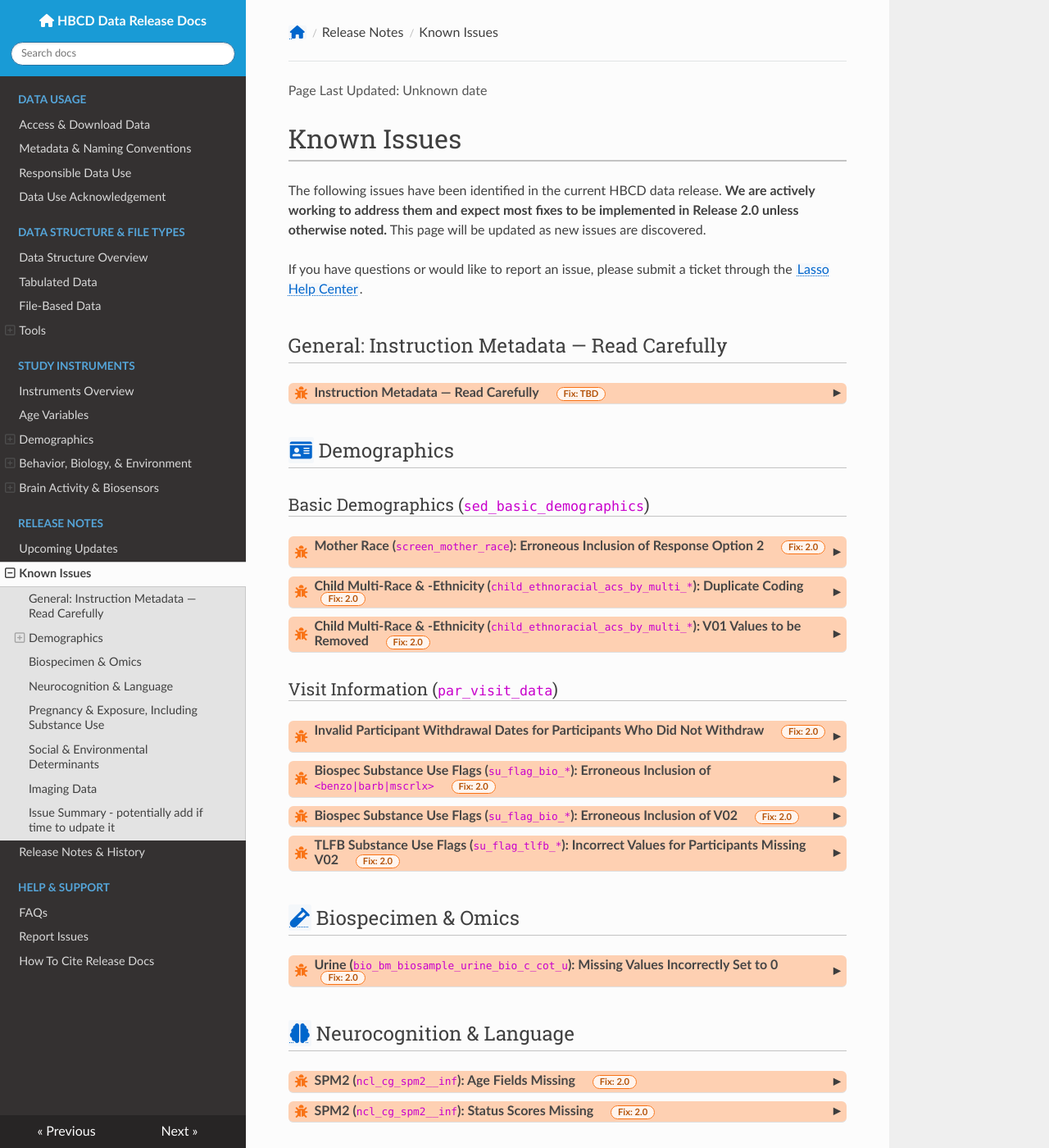
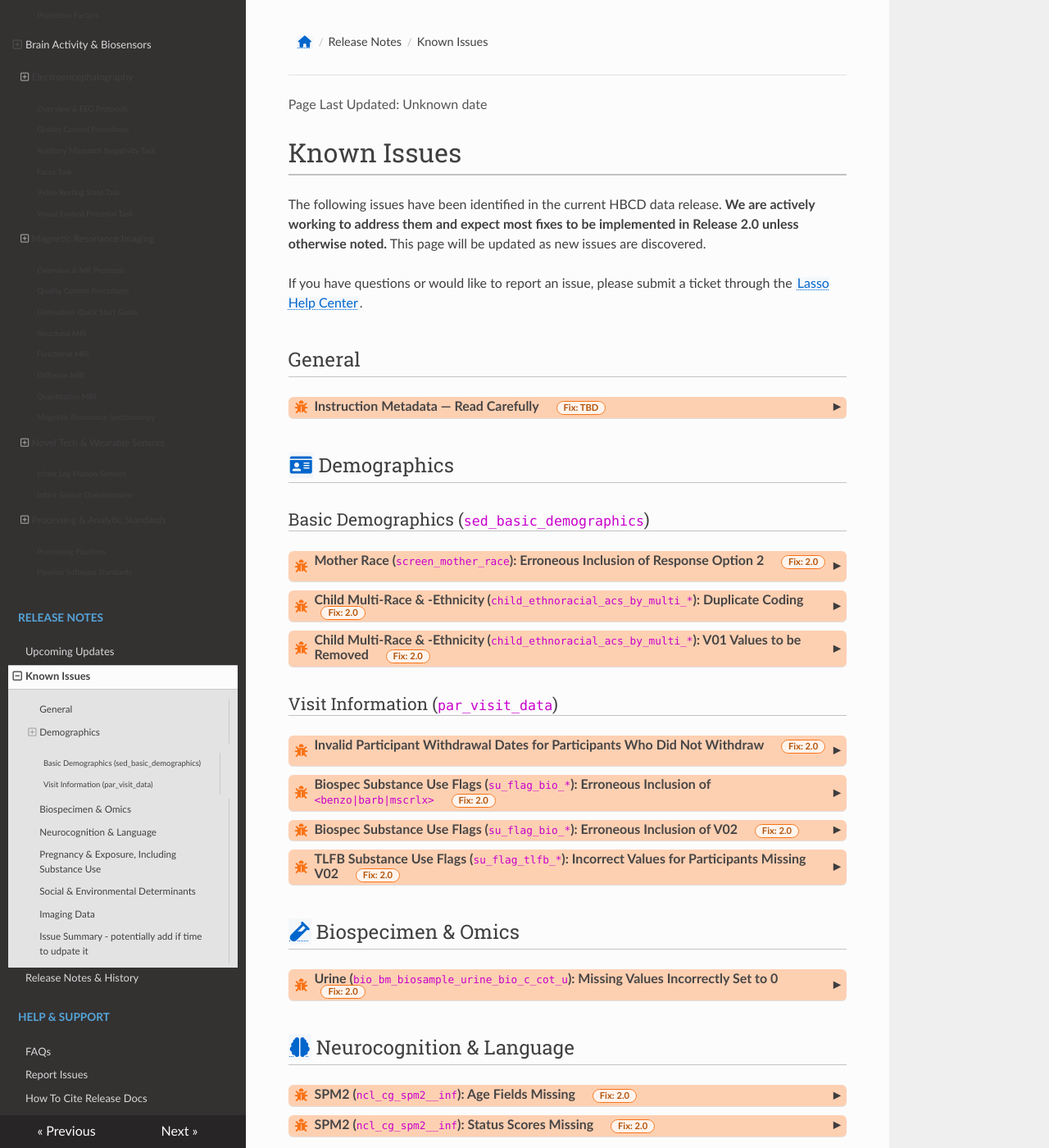
Before and after one commit to nbdc-datahub/hbcd-docs, an MkDocs documentation site: the page built from docs/changelog/knownissues.md, in a window 1280 px wide and 1400 px high. Shown: the whole window at 82% size. Built offline with MkDocs 1.6.1, drawn with Linux system fonts in a browser that asks for light colours; nearby versions of some CDN libraries.

Commit message:
update issues css styling

```diff
--- a/docs/changelog/knownissues.md
+++ b/docs/changelog/knownissues.md
@@ -4,7 +4,7 @@
 
 If you have questions or would like to report an issue, please submit a ticket through the [Lasso Help Center](https://nbdc.lassoinformatics.com/issue-tracker).
 
-## General: Instruction Metadata — Read Carefully
+## General
 
 <div id="instr-metadata" class="issues-banner" onclick="toggleCollapse(this)">
   <span class="emoji"><i class="fas fa-bug"></i></span>
@@ -17,7 +17,7 @@
   </span>
   <span class="arrow">▸</span>
 </div>
-<div class="table-collapsible-content">
+<div class="issues-collapsible-content">
 <p>Instruction text in the form's metadata is extracted programmatically from the most recent instruction field in the REDCap Data Dictionary for each form, based on field order. <b>As a result:</b></p>
 <ul>
     <li>If an instruction spans multiple fields, only the <b>last portion</b> will be captured.</li>
@@ -42,7 +42,7 @@
   </span>
   <span class="arrow">▸</span>
 </div>
-<div class="table-collapsible-content">
+<div class="issues-collapsible-content">
 <p>Erroneous inclusion of two levels for Hawaiian race (2 = <i>Hawaiian</i>; 7 = <i>Native Hawaiian or Other Pacific Islander</i>). The 2 = <i>Hawaiian</i> code was not a valid response option and can be ignored; no participants selected it.</p>
 </div>
 
@@ -57,7 +57,7 @@
   </span>
   <span class="arrow">▸</span>
 </div>
-<div class="table-collapsible-content">
+<div class="issues-collapsible-content">
 <p>Child Multi-Race (<code>child_ethnoracial_acs_by_multi_race</code>) and Multi-Ethnicity (<code>child_ethnoracial_acs_by_multi_ethnicity</code>) variables have the same data and levels. Child Multi-Race to be removed to resolve duplication.</p>
 </div>
 
@@ -72,7 +72,7 @@
   </span>
   <span class="arrow">▸</span>
 </div>
-<div class="table-collapsible-content">
+<div class="issues-collapsible-content">
 <p>Child Multi-Race & Ethnicity (<code>child_ethnoracial_acs_by_multi_&lt;race|ethnicity&gt;</code>) variables are populated at V01, prior to the child being born. V01 data will be removed.</p>
 </div>
 
@@ -89,7 +89,7 @@
   </span>
   <span class="arrow">▸</span>
 </div>
-<div class="table-collapsible-content">
+<div class="issues-collapsible-content">
 <p>Participants who did <b>not</b> withdraw from the study (value = “no” for <code>par_visit_data_participant_withdrawal</code>) have a sentinel value of <code>12/26/1999</code> for withdrawal date (<code>par_visit_data_participant_withdrawal_date</code>).<br>
 This indicates <b>no withdrawal</b> and can be safely ignored, but will be removed in the future for clarity.<br>
 Participants who did withdraw (value = “yes”) have valid withdrawal dates and are unaffected.
@@ -107,7 +107,7 @@
   </span>
   <span class="arrow">▸</span>
 </div>
-<div class="table-collapsible-content">
+<div class="issues-collapsible-content">
 <p>The following Biospecimen Urine substance use flag fields should be excluded from the Visit Information: <code>par_visit_data_su_flag_bio_barb</code>, <code>par_visit_data_su_flag_bio_benzo</code>, and <code>par_visit_data_su_flag_bio_mscrlx</code>. Please do not use these variables.</p>
 </div>
 
@@ -122,7 +122,7 @@
   </span>
   <span class="arrow">▸</span>
 </div>
-<div class="table-collapsible-content">
+<div class="issues-collapsible-content">
 <p>Visit 2 flags for substance use based on USDTL Urine toxicology results (<a href="../../instruments/demo/visitinfo/#substance-use-flags">see details</a>) will be removed: Urine is not collected at Visit 2. These fields can safely be ignored.</p>
 </div>
 
@@ -137,7 +137,7 @@
   </span>
   <span class="arrow">▸</span>
 </div>
-<div class="table-collapsible-content">
+<div class="issues-collapsible-content">
 <p>The TLFB substance use flags (<a href="../../instruments/demo/visitinfo/#substance-use-flags">see details</a>) for participants who do not have a Visit 2 have an incorrect value of 'no' instead of 'null.' These values will be corrected to 'null.'</p>
 </div>
 
@@ -155,7 +155,7 @@
   </span>
   <span class="arrow">▸</span>
 </div>
-<div class="table-collapsible-content">
+<div class="issues-collapsible-content">
 <p>Missing values in the Urine field <code>bio_bm_biosample_urine_bio_c_nicotine_u</code> were incorrectly set to '0' in the process of employing a prior fix to set all negative values to '0' (N=18). These will be set back to missing. Users can check whether values were missing by checking <code>bio_bm_biosample_urine_bio_c_nicotine_u</code> for values of '3' (--invalid).</p>
 </div>
 
@@ -172,7 +172,7 @@
   </span>
   <span class="arrow">▸</span>
 </div>
-<div class="table-collapsible-content">
+<div class="issues-collapsible-content">
 <p>Age fields are not currently included for the SPM-2. Until added in a future release, users can refer to corresponding age variables in related datasets for the same time point.</p>
 </div>
 
@@ -187,7 +187,7 @@
   </span>
   <span class="arrow">▸</span>
 </div>
-<div class="table-collapsible-content">
+<div class="issues-collapsible-content">
 <p>T-scores are now provided (see <a href="../../changelog/releasenotes/#r1.1ngl">1.1 Resolved Known Issues</a>), but <b>STATUS SCORE</b> is still missing for all but one subscale. To be provided in the next release.</p>
 </div>
 
@@ -204,7 +204,7 @@
   </span>
   <span class="arrow">▸</span>
 </div>
-<div class="table-collapsible-content">
+<div class="issues-collapsible-content">
 <p>In cases where ICD codes are provided, corresponding names/labels are sometimes missing. Until resolved, users can use external packages to merge ICD labels if needed:<br>
 <a href="https://www.stata.com/features/overview/icd/">Stata</a><br>
 <a href="https://hcup-us.ahrq.gov/toolssoftware/ccsr/dxccsr.jsp">SAS</a><br>
@@ -222,7 +222,7 @@
   </span>
   <span class="arrow">▸</span>
 </div>
-<div class="table-collapsible-content">
+<div class="issues-collapsible-content">
 <p>T-scores and total scores are missing in the APA 1/2 for only the Anger subscale. -ADD FIELD NAME TO THIS TEXT AS WELL</p>
 </div>
 
@@ -237,7 +237,7 @@
   </span>
   <span class="arrow">▸</span>
 </div>
-<div class="table-collapsible-content">
+<div class="issues-collapsible-content">
 <p>TLFB age variable fields (<code>gestational_age</code>, <code>adjusted_age</code>, and <code>candidate_age</code>) were removed for R1.1 due to incorrect values and will be added in the next release with corrected values.</p>
 </div>
 
@@ -254,7 +254,7 @@
   </span>
   <span class="arrow">▸</span>
 </div>
-<div class="table-collapsible-content">
+<div class="issues-collapsible-content">
 <p>For the PhenX+ Discrimination survey, the <code>sed_bm_phx__discr.006</code> multi-select question:<br>
 <i>"What do you think is the main reason for these experiences? If more than one main reason, check all that apply."</i><br>
 is blank for some participants. This will be corrected in R2.0.</p>
@@ -273,7 +273,7 @@
   </span>
   <span class="arrow">▸</span>
 </div>
-<div class="table-collapsible-content">
+<div class="issues-collapsible-content">
 <p>For HBCD imaging data with multiple runs, the <code>run-{X}</code> field may not reflect chronological acquisition order.
 This affects both <b>raw BIDS and derivatives</b> as well as <b>derivative files converted to HBCD tabulated data</b> (<a href="../../datacuration/overview" target="_blank">see file type details</a>). Despite this, data remain internally consistent — e.g., run IDs match between raw and processed datasets.</p>
 </div>
--- a/docs/css/issues.css
+++ b/docs/css/issues.css
@@ -37,6 +37,34 @@
   white-space: nowrap;
 }
 
+.issues-collapsible-content {
+  max-height: 0;
+  overflow: hidden;
+  transition: max-height 0.3s ease-out;
+  background-color: #f974160a;
+  border-top: none;
+  padding: 0 0;
+  border-radius: 0 0 5px 5px;
+  margin-bottom: 10px; /* Adds spacing below the section */
+  width: 100%;
+  display: block;
+  overflow-x: auto;
+}
+.issues-collapsible-content p, ul {
+  display: inline-block !important;
+  padding: 5px 10px !important;
+  font-size: 0.9em;
+  line-height: 1.3 !important;
+  margin-top: 0.5em !important;
+  margin-bottom: 0 !important;
+}
+.issues-collapsible-content table {
+  background-color: #ffffff;
+}
+.issues-collapsible-content.open {
+  max-height: none;
+}
+
 
 
 /* Pill base */
--- a/docs/js/extra.js
+++ b/docs/js/extra.js
@@ -38,6 +38,7 @@
   if (element && (element.classList.contains('notification-banner') ||
                   element.classList.contains('table-banner') ||
                   element.classList.contains('table-compact-banner') ||
+                  element.classList.contains('issues-banner') ||
                   element.classList.contains('warning-banner') ||
                   element.classList.contains('alert-banner'))) {
     const collapsibleContent = element.nextElementSibling;
```
